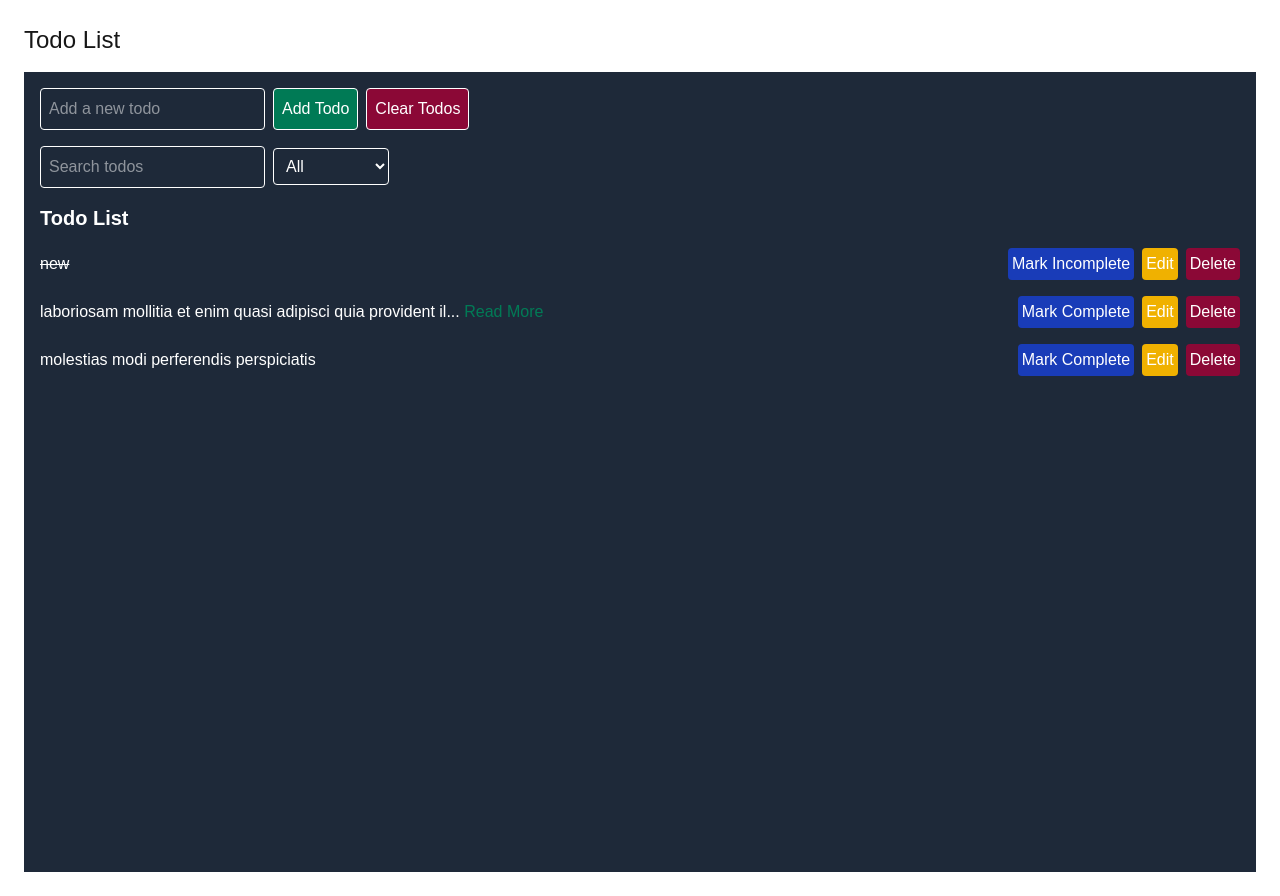
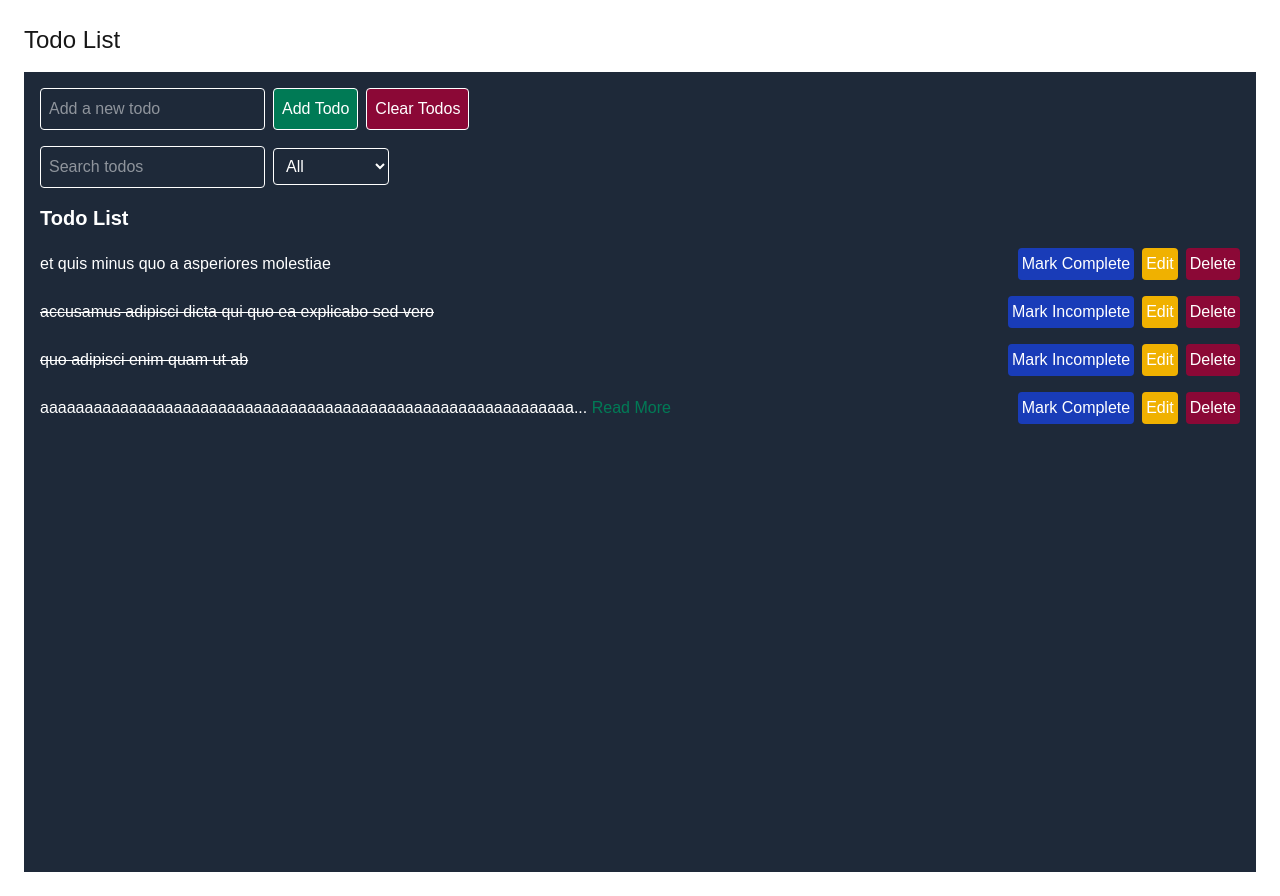
Before and after one commit to RobotGeissler/interactive-crud, a Next.js app in the folder ntx-crud-challenge/: page / in a window 1280 px wide. Built offline with nearby package versions, Linux system fonts and the light colour scheme.

Commit message:
Added read more functionality

```diff
--- a/ntx-crud-challenge/data/todos.json
+++ b/ntx-crud-challenge/data/todos.json
@@ -1,20 +1,26 @@
 [
   {
-    "userId": 1,
-    "id": 10,
-    "title": "new",
+    "userId": 9,
+    "id": 167,
+    "title": "et quis minus quo a asperiores molestiae",
+    "completed": false
+  },
+  {
+    "userId": 8,
+    "id": 151,
+    "title": "accusamus adipisci dicta qui quo ea explicabo sed vero",
     "completed": true
   },
   {
     "userId": 1,
-    "id": 5,
-    "title": "laboriosam mollitia et enim quasi adipisci quia provident illum",
-    "completed": false
+    "id": 8,
+    "title": "quo adipisci enim quam ut ab",
+    "completed": true
   },
   {
-    "userId": 10,
-    "id": 184,
-    "title": "molestias modi perferendis perspiciatis",
+    "userId": 1,
+    "id": 1746554222227,
+    "title": "aaaaaaaaaaaaaaaaaaaaaaaaaaaaaaaaaaaaaaaaaaaaaaaaaaaaaaaaaaaaaaaaaaaaaaaaaaaaaaaaaaaaaaaaaaaaaaaaaaaaaaaaaaaaaaaaaaaaaaaaaaaaaaaaaaaaaaaaaaaaaaaaaaaaaaaaaaaaaaaaaaaaaaaaaaaaaaa",
     "completed": false
   }
 ]
--- a/ntx-crud-challenge/src/components/TodoList.tsx
+++ b/ntx-crud-challenge/src/components/TodoList.tsx
@@ -58,7 +58,7 @@ export default function TodoList({ todolist }: TodoListProps) {
         setTodos(updatedTodo);
     }
 
-    // More expensive to do this on server side without targeted deletions
+    // More expensive to do this on server side without targeted deletions... again hashmap would be better
     // Unexpected behavior if items < 3 then all are reset on repop
     const deleteTodo = async (id: number) => {
         // TODO Try to throw a better error if the todo is not found
@@ -76,6 +76,7 @@ export default function TodoList({ todolist }: TodoListProps) {
         return true;
     });
 
+    // Enchancment: Dynamically expand slice size based on screen size
     return (
         <div className="bg-gray-800 p-4 min-h-screen text-white flex flex-col">
             <div className="mb-4">
@@ -192,6 +193,20 @@ export default function TodoList({ todolist }: TodoListProps) {
                     </div>
                 </div>
             ))}
+            {selectedTodo && (
+                <div className="fixed inset-0 bg-black bg-opacity-50 flex items-center justify-center z-50">
+                    <div className="bg-grey-700 p-4 rounded shadow-lg max-w-md w-full">
+                        <h2 className="text-xl font-bold mb-2">{selectedTodo.completed === true ? "Completed" : "Incomplete"}</h2>
+                        <p className='mr-4 break-words whitespace-normal'>{selectedTodo.title}</p>
+                        <button
+                            onClick={() => setSelectedTodo(null)}
+                            className="mt-4 bg-rose-500 text-white rounded p-1"
+                        >
+                            Close
+                        </button>
+                    </div>
+                </div>
+            )}
         </div>
     );
 }
```
